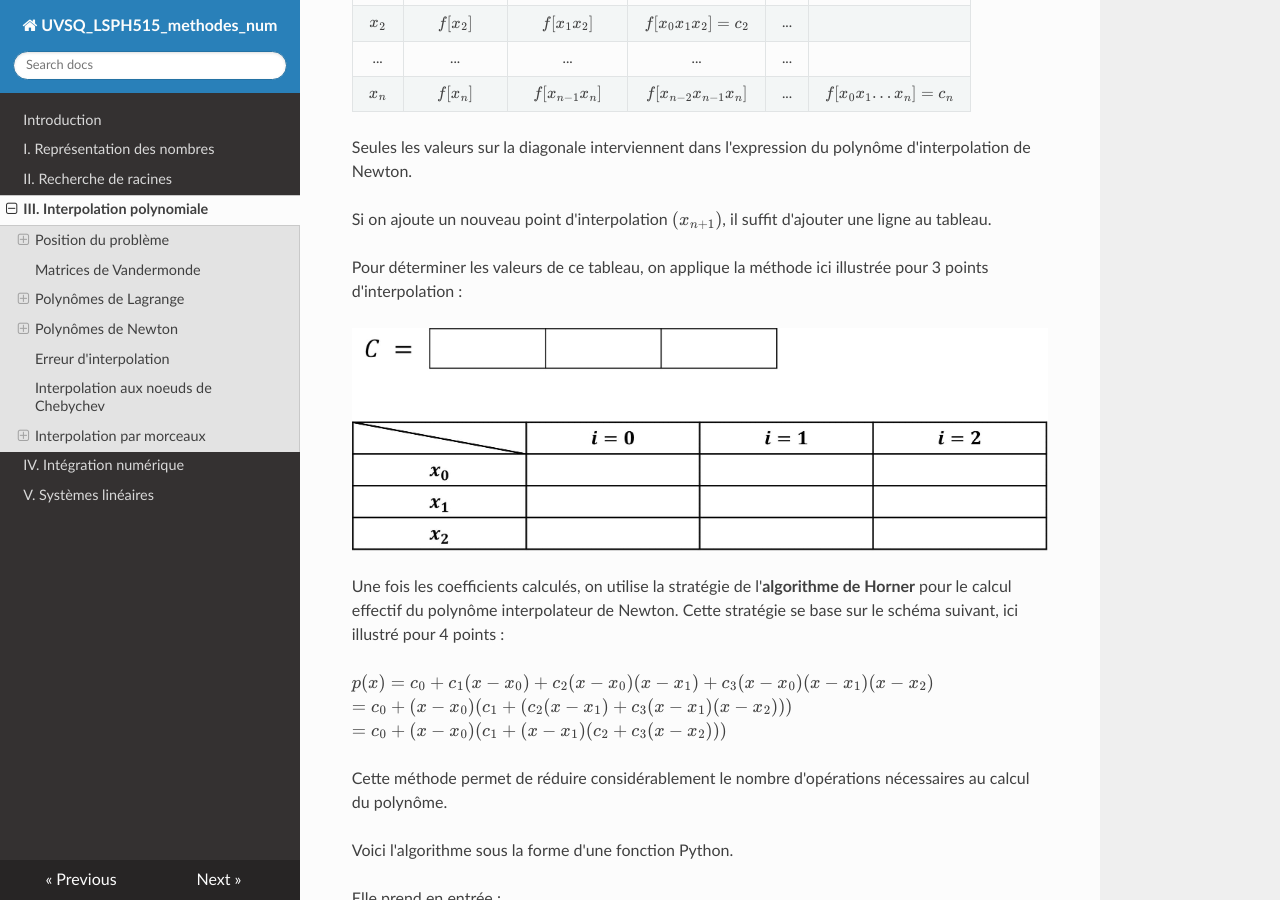
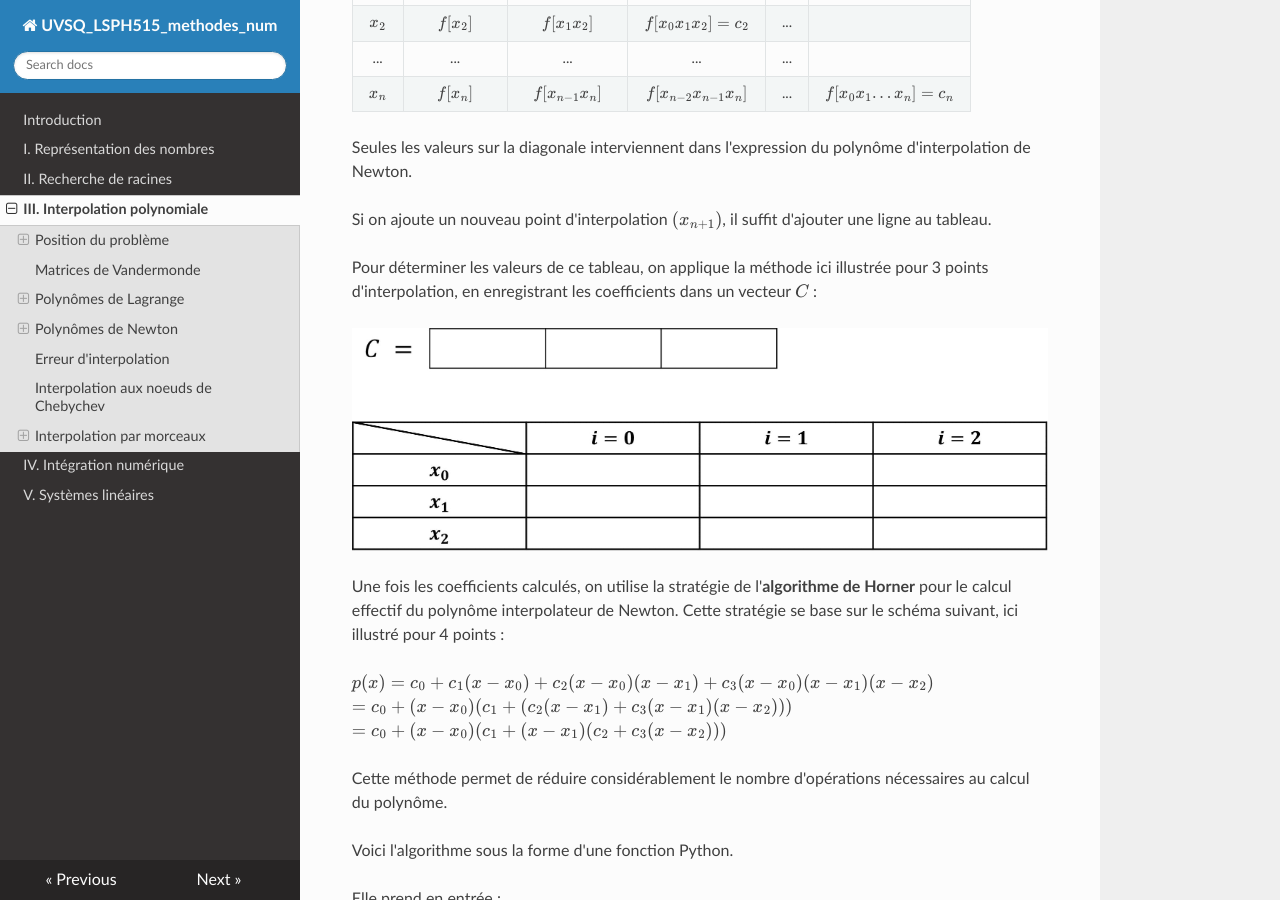
Before and after one commit to NicOudart/UVSQ_LSPH515_methodes_num, an MkDocs documentation site: the page built from docs/Chap3_Interpolation_polynomiale.md, in a window 1280 px wide and 900 px high, scrolled down 8273 px. Built offline with MkDocs 1.6.1, drawn with Linux system fonts in a browser that asks for light colours; nearby versions of some CDN libraries.

Commit message:
-Minor fix.

```diff
--- a/docs/Chap3_Interpolation_polynomiale.md
+++ b/docs/Chap3_Interpolation_polynomiale.md
@@ -304,7 +304,7 @@ Seules les valeurs sur la diagonale interviennent dans l'expression du polynôme
 
 Si on ajoute un nouveau point d'interpolation $(x_{n+1})$, il suffit d'ajouter une ligne au tableau.
 
-Pour déterminer les valeurs de ce tableau, on applique la méthode ici illustrée pour 3 points d'interpolation :
+Pour déterminer les valeurs de ce tableau, on applique la méthode ici illustrée pour 3 points d'interpolation, en enregistrant les coefficients dans un vecteur $C$ :
 
 ![Différences divisées](img/Chap3_differences_divisees.gif)
 
```
